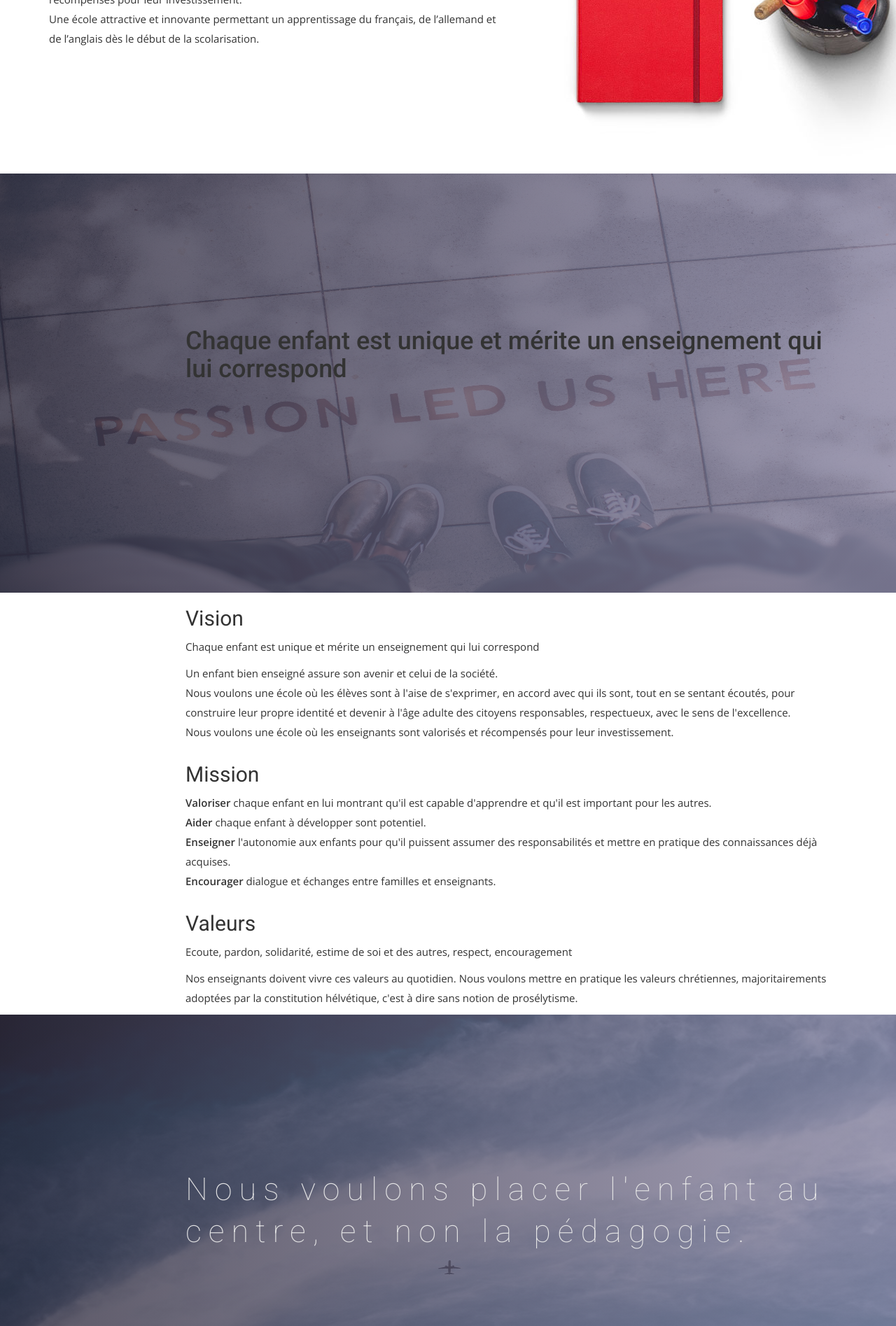
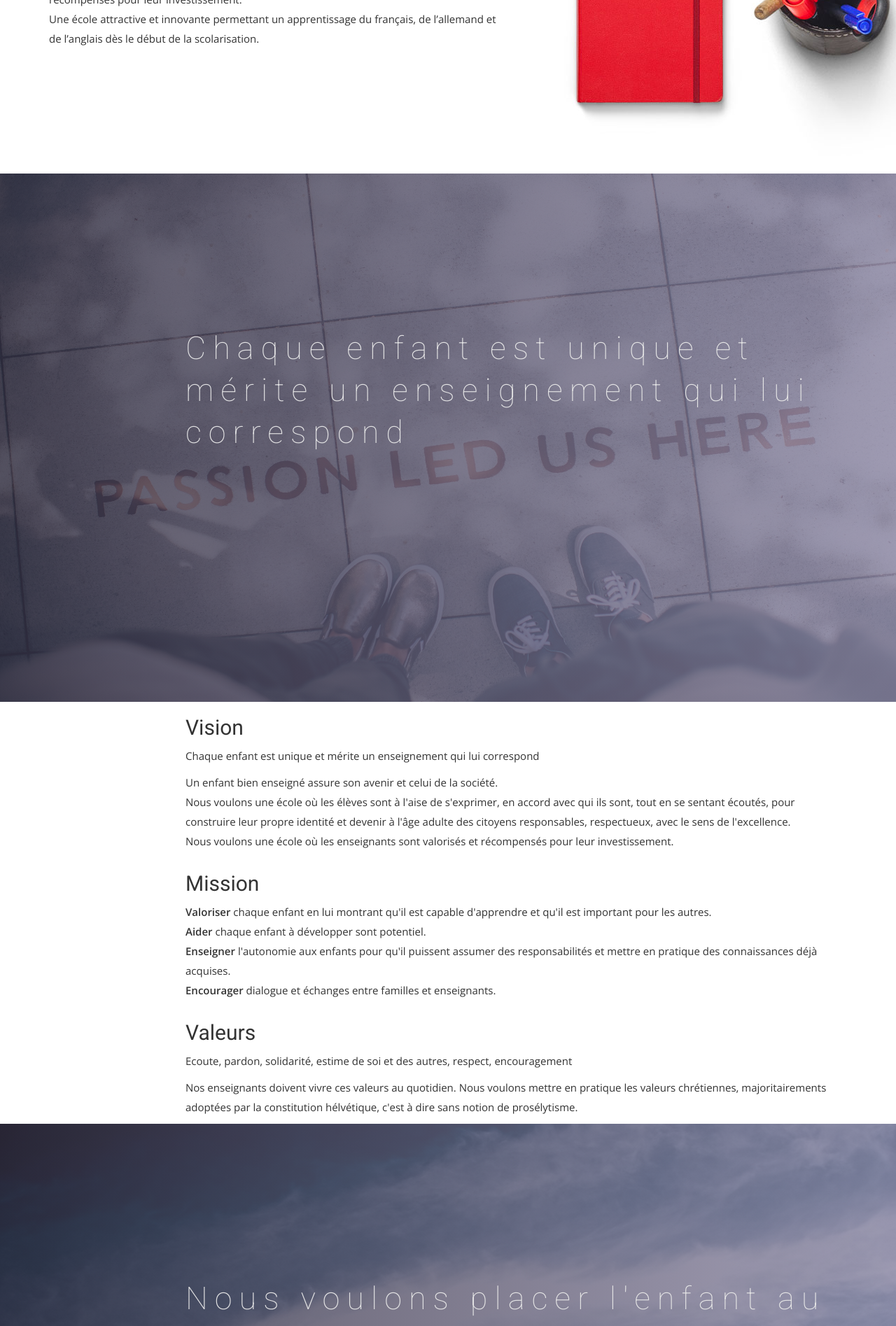
Before and after one commit to midjoule/lifeschool, a Jekyll site: the page built from index.html, in a window 1280 px wide. Shown: the part 1149-3044 px from the top of the page at 70% size. Built offline with Jekyll 4.4.1, drawn with Linux system fonts in a browser that asks for light colours; nearby versions of some CDN libraries; some web fonts are replaced.

Commit message:
Update airspace.css

```diff
--- a/css/airspace.css
+++ b/css/airspace.css
@@ -317,6 +317,25 @@ font header .navbar-default .navbar-nav li a:hover {
   height: 100%;
   background: linear-gradient(to left, #8b86a3, #322e40);
   opacity: 0.8;
+}
+
+#feature .block {
+  color: #E3E3E4;
+}
+#feature .block h1 {
+  font-family: 'Roboto', sans-serif;
+  font-weight: 100;
+  font-size: 45px;
+  line-height: 60px;
+  letter-spacing: 10px;
+  padding-bottom: 45px;
+}
+#feature .block p {
+  font-size: 23px;
+  line-height: 40px;
+  font-family: 'Roboto', sans-serif;
+  font-weight: 300;
+  letter-spacing: 3px;
 }
 
 #feature h2 {
```
